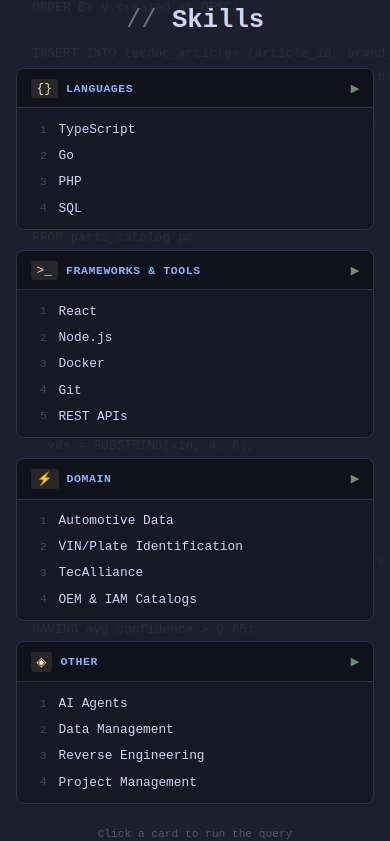
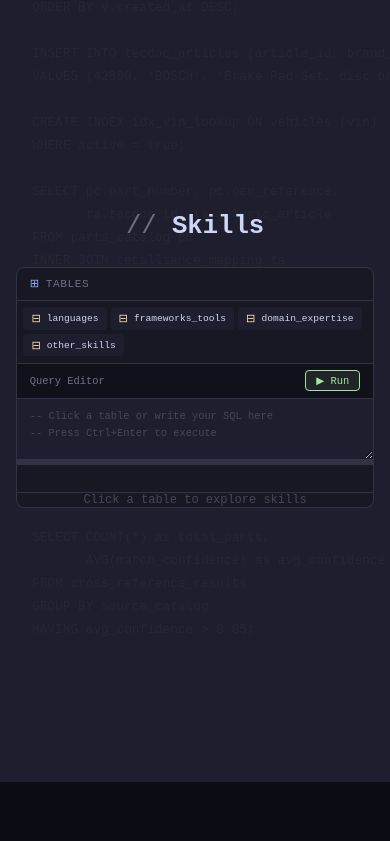
Before and after one commit to boosarnaud-lang/boosarnaud-lang.github.io, a React (Vite) app in the folder portfolio-react/: page / in a window 390 px wide. Shown: the part 1750-2591 px from the top of the page. Built offline with nearby package versions, Linux system fonts and the light colour scheme.

Commit message:
feat: skills section as interactive SQL console with table explorer

```diff
--- a/portfolio-react/src/sections/Skills.css
+++ b/portfolio-react/src/sections/Skills.css
@@ -17,7 +17,7 @@
   inset: 0;
   overflow: hidden;
   pointer-events: none;
-  opacity: 0.07;
+  opacity: 0.05;
 }
 
 .skills__code-scroll {
@@ -94,7 +94,7 @@
 .skills__content {
   position: relative;
   z-index: 2;
-  max-width: 950px;
+  max-width: 1050px;
   width: 100%;
 }
 
@@ -102,7 +102,7 @@
   font-size: clamp(1.6rem, 4vw, 2.5rem);
   font-weight: 700;
   color: #cdd6f4;
-  margin: 0 0 clamp(2rem, 4vh, 3rem);
+  margin: 0 0 clamp(1.5rem, 3vh, 2.5rem);
   text-align: center;
 }
 
@@ -111,205 +111,281 @@
   font-weight: 400;
 }
 
-.skills__hint {
-  text-align: center;
-  color: #6c7086;
-  font-size: 0.7rem;
-  margin-top: 1.5rem;
-  opacity: 0.7;
-}
-
-/* Grid */
-.skills__grid {
-  display: grid;
-  grid-template-columns: repeat(auto-fit, minmax(200px, 1fr));
-  gap: 1.25rem;
-}
-
-/* Cards */
-.skills__card {
-  background: #181825;
+/* Workspace: explorer + console side by side */
+.skills__workspace {
+  display: flex;
+  gap: 1px;
+  background: #313244;
   border: 1px solid #313244;
   border-radius: 8px;
   overflow: hidden;
-  cursor: pointer;
-  transition: transform 0.2s, border-color 0.2s, box-shadow 0.2s;
-  position: relative;
+  min-height: 380px;
 }
 
-.skills__card:hover {
-  transform: translateY(-3px);
-  border-color: #89b4fa;
-  box-shadow: 0 4px 20px rgba(137, 180, 250, 0.1);
+/* Left: table explorer */
+.skills__explorer {
+  flex: 0 0 200px;
+  background: #181825;
+  display: flex;
+  flex-direction: column;
 }
 
-/* Front (default list view) */
-.skills__card-front {
-  transition: opacity 0.3s ease, transform 0.3s ease;
+.skills__explorer-header {
+  padding: 0.6rem 0.8rem;
+  font-size: 0.7rem;
+  color: #6c7086;
+  text-transform: uppercase;
+  letter-spacing: 0.05em;
+  border-bottom: 1px solid #313244;
+  display: flex;
+  align-items: center;
+  gap: 6px;
 }
 
-/* Query view (hidden by default) */
-.skills__card-query {
-  position: absolute;
-  inset: 0;
-  opacity: 0;
-  transform: scale(0.95);
-  pointer-events: none;
-  transition: opacity 0.3s ease, transform 0.3s ease;
+.skills__explorer-icon {
+  color: #89b4fa;
+}
+
+.skills__tables {
+  list-style: none;
+  margin: 0;
+  padding: 0.25rem 0;
+  flex: 1;
+}
+
+.skills__table-item {
+  padding: 0.5rem 0.8rem;
+  font-size: 0.75rem;
+  color: #cdd6f4;
+  cursor: pointer;
+  display: flex;
+  align-items: center;
+  gap: 6px;
+  transition: background 0.15s;
+}
+
+.skills__table-item:hover {
+  background: rgba(137, 180, 250, 0.08);
+}
+
+.skills__table-item.active {
+  background: rgba(166, 227, 161, 0.1);
+  color: #a6e3a1;
+}
+
+.skills__table-icon {
+  color: #f9e2af;
+  font-size: 0.7rem;
+}
+
+.skills__table-rows {
+  margin-left: auto;
+  font-size: 0.6rem;
+  color: #45475a;
+  background: #313244;
+  padding: 1px 5px;
+  border-radius: 3px;
+}
+
+/* Right: console area */
+.skills__console {
+  flex: 1;
+  display: flex;
+  flex-direction: column;
+  min-width: 0;
+}
+
+/* Query editor */
+.skills__editor {
+  border-bottom: 1px solid #313244;
+}
+
+.skills__editor-header {
+  display: flex;
+  align-items: center;
+  justify-content: space-between;
+  padding: 0.4rem 0.8rem;
+  background: #11111b;
+  border-bottom: 1px solid #313244;
+  font-size: 0.65rem;
+  color: #6c7086;
+}
+
+.skills__run-btn {
+  font-family: inherit;
+  font-size: 0.65rem;
+  padding: 3px 10px;
+  border-radius: 4px;
+  border: 1px solid #a6e3a1;
+  background: rgba(166, 227, 161, 0.1);
+  color: #a6e3a1;
+  cursor: pointer;
+  transition: background 0.2s;
+}
+
+.skills__run-btn:hover {
+  background: rgba(166, 227, 161, 0.2);
+}
+
+.skills__run-btn:disabled {
+  opacity: 0.5;
+  cursor: not-allowed;
+}
+
+.skills__textarea {
+  width: 100%;
+  min-height: 90px;
+  padding: 0.6rem 0.8rem;
+  background: #1e1e2e;
+  color: #a6e3a1;
+  border: none;
+  outline: none;
+  font-family: 'JetBrains Mono', 'Fira Code', monospace;
+  font-size: 0.72rem;
+  line-height: 1.6;
+  resize: vertical;
+}
+
+.skills__textarea::placeholder {
+  color: #45475a;
+}
+
+/* Results */
+.skills__results {
+  flex: 1;
   display: flex;
   flex-direction: column;
   background: #181825;
 }
 
-/* Active/queried state */
-.skills__card--queried {
-  border-color: #a6e3a1;
-  box-shadow: 0 4px 24px rgba(166, 227, 161, 0.12);
+.skills__results-header {
+  padding: 0.4rem 0.8rem;
+  font-size: 0.6rem;
+  color: #6c7086;
+  border-bottom: 1px solid #313244;
+  min-height: 28px;
+  display: flex;
+  align-items: center;
 }
 
-.skills__card--queried .skills__card-front {
-  opacity: 0;
-  transform: scale(0.95);
-  pointer-events: none;
-}
-
-.skills__card--queried .skills__card-query {
-  opacity: 1;
-  transform: scale(1);
-  pointer-events: auto;
-  position: relative;
-}
-
-/* Card header */
-.skills__card-header {
-  display: flex;
-  align-items: center;
-  gap: 8px;
-  padding: 0.7rem 1rem;
-  background: #11111b;
-  border-bottom: 1px solid #313244;
-}
-
-.skills__card-header--query {
-  background: #0d3320;
-  border-bottom-color: #1a5c38;
-}
-
-.skills__card-icon {
-  font-size: 0.8rem;
-  color: #f9e2af;
-  background: rgba(249, 226, 175, 0.1);
-  padding: 2px 6px;
-  border-radius: 3px;
-}
-
-.skills__card-header--query .skills__card-icon {
-  color: #a6e3a1;
-  background: rgba(166, 227, 161, 0.1);
-}
-
-.skills__card-title {
-  font-size: 0.72rem;
-  font-weight: 600;
-  color: #89b4fa;
-  margin: 0;
-  text-transform: uppercase;
-  letter-spacing: 0.05em;
-  flex: 1;
-}
-
-.skills__card-header--query .skills__card-title {
+.skills__results-count {
   color: #a6e3a1;
 }
 
-.skills__card-run {
-  font-size: 0.7rem;
-  color: #a6e3a1;
-  opacity: 0.6;
-  transition: opacity 0.2s;
+.skills__results-loading {
+  color: #f9e2af;
+  animation: pulse 1s ease-in-out infinite;
 }
 
-.skills__card:hover .skills__card-run {
-  opacity: 1;
+@keyframes pulse {
+  0%, 100% { opacity: 1; }
+  50% { opacity: 0.4; }
 }
 
-.skills__card--queried .skills__card-run {
-  color: #f38ba8;
+.skills__results-empty {
+  flex: 1;
+  display: flex;
+  align-items: center;
+  justify-content: center;
+  color: #45475a;
+  font-size: 0.75rem;
 }
 
-/* List items */
-.skills__list {
-  list-style: none;
-  margin: 0;
-  padding: 0.5rem 0;
+.skills__results-error {
+  padding: 0.8rem;
+  color: #f38ba8;
+  font-size: 0.7rem;
 }
 
-.skills__list-item {
-  font-size: 0.85rem;
-  color: #cdd6f4;
-  padding: 0.4rem 1rem;
-  display: flex;
-  align-items: center;
-  gap: 12px;
-  transition: background 0.15s;
+/* Results table */
+.skills__results-table-wrapper {
+  flex: 1;
+  overflow: auto;
+  padding: 0;
 }
 
-.skills__list-item:hover {
-  background: rgba(137, 180, 250, 0.05);
+.skills__results-table {
+  width: 100%;
+  border-collapse: collapse;
+  font-size: 0.72rem;
 }
 
-.skills__line-num {
-  font-size: 0.7rem;
-  color: #45475a;
-  min-width: 16px;
-  text-align: right;
-  user-select: none;
+.skills__results-table th {
+  text-align: left;
+  padding: 0.4rem 0.8rem;
+  color: #89b4fa;
+  font-weight: 600;
+  background: #11111b;
+  border-bottom: 1px solid #313244;
+  white-space: nowrap;
 }
 
-/* Query code view */
-.skills__query-code {
-  font-family: 'JetBrains Mono', 'Fira Code', monospace;
-  font-size: 0.68rem;
-  line-height: 1.6;
-  color: #a6e3a1;
-  padding: 0.75rem 1rem;
-  margin: 0;
-  overflow-x: auto;
-  white-space: pre;
-  flex: 1;
+.skills__results-table td {
+  padding: 0.4rem 0.8rem;
+  color: #cdd6f4;
+  border-bottom: 1px solid rgba(49, 50, 68, 0.5);
+}
+
+.skills__results-table tr:hover td {
+  background: rgba(137, 180, 250, 0.04);
 }
 
 /* Responsive */
 @media (max-width: 768px) {
-  .skills__grid {
-    grid-template-columns: repeat(2, 1fr);
+  .skills__workspace {
+    flex-direction: column;
+    min-height: auto;
+  }
+
+  .skills__explorer {
+    flex: none;
+    flex-direction: column;
+  }
+
+  .skills__tables {
+    display: flex;
+    flex-wrap: wrap;
+    padding: 0.4rem;
+    gap: 0.25rem;
+  }
+
+  .skills__table-item {
+    padding: 0.4rem 0.6rem;
+    font-size: 0.65rem;
+    border-radius: 4px;
+    background: #1e1e2e;
+  }
+
+  .skills__table-rows {
+    display: none;
   }
 
   .skills__ide-tabs {
     display: none;
   }
 
-  .skills__query-code {
-    font-size: 0.6rem;
+  .skills__textarea {
+    min-height: 70px;
   }
 }
 
-@media (max-width: 500px) {
-  .skills__grid {
-    grid-template-columns: 1fr;
+@media (max-width: 480px) {
+  .skills__table-item {
+    font-size: 0.6rem;
+    padding: 0.3rem 0.5rem;
   }
 
-  .skills__card-header {
-    padding: 0.6rem 0.85rem;
+  .skills__textarea {
+    font-size: 0.65rem;
+    min-height: 60px;
   }
 
-  .skills__list-item {
-    padding: 0.35rem 0.85rem;
-    font-size: 0.8rem;
+  .skills__results-table {
+    font-size: 0.65rem;
   }
 
-  .skills__query-code {
-    font-size: 0.58rem;
-    padding: 0.6rem 0.75rem;
+  .skills__results-table th,
+  .skills__results-table td {
+    padding: 0.3rem 0.5rem;
   }
 }
--- a/portfolio-react/src/sections/Skills.jsx
+++ b/portfolio-react/src/sections/Skills.jsx
@@ -1,82 +1,91 @@
 import { useState } from 'react';
 import './Skills.css';
 
-const groups = [
+const tables = [
   {
-    title: 'Languages',
-    icon: '{}',
-    items: ['TypeScript', 'Go', 'PHP', 'SQL'],
-    query: `SELECT name, proficiency
-FROM developer_skills
-WHERE category = 'languages'
-ORDER BY proficiency DESC;
-
--- Result:
--- TypeScript  | ████████░░ expert
--- Go          | ███████░░░ advanced
--- PHP         | ████████░░ expert
--- SQL         | ███████░░░ advanced`,
+    name: 'languages',
+    query: `SELECT name, level FROM languages ORDER BY level DESC;`,
+    columns: ['name', 'level'],
+    rows: [
+      ['TypeScript', 'expert'],
+      ['Go', 'advanced'],
+      ['PHP', 'expert'],
+      ['SQL', 'advanced'],
+    ],
   },
   {
-    title: 'Frameworks & Tools',
-    icon: '>_',
-    items: ['React', 'Node.js', 'Docker', 'Git', 'REST APIs'],
-    query: `SELECT tool_name, years_exp, daily_use
-FROM tech_stack
-WHERE type IN ('framework', 'tool')
-  AND status = 'active';
-
--- Result:
--- React     | 6y  | ✓
--- Node.js   | 8y  | ✓
--- Docker    | 5y  | ✓
--- Git       | 14y | ✓
--- REST APIs | 12y | ✓`,
+    name: 'frameworks_tools',
+    query: `SELECT name, years, daily_use FROM frameworks_tools WHERE active = true;`,
+    columns: ['name', 'years', 'daily_use'],
+    rows: [
+      ['React', '6', '✓'],
+      ['Node.js', '8', '✓'],
+      ['Docker', '5', '✓'],
+      ['Git', '14', '✓'],
+      ['REST APIs', '12', '✓'],
+    ],
   },
   {
-    title: 'Domain',
-    icon: '⚡',
-    items: [
-      'Automotive Data',
-      'VIN/Plate Identification',
-      'TecAlliance',
-      'OEM & IAM Catalogs',
+    name: 'domain_expertise',
+    query: `SELECT domain, specialization FROM domain_expertise WHERE depth = 'expert';`,
+    columns: ['domain', 'specialization'],
+    rows: [
+      ['Automotive Data', '14 years'],
+      ['VIN/Plate ID', 'decoding & resolution'],
+      ['TecAlliance', 'TecDoc, TecCom'],
+      ['OEM & IAM Catalogs', 'cross-referencing'],
     ],
-    query: `SELECT expertise, specialization
-FROM domain_knowledge
-WHERE industry = 'automotive'
-  AND depth = 'expert';
-
--- Result:
--- Automotive Data      | 14 years
--- VIN/Plate ID         | decoding & resolution
--- TecAlliance          | TecDoc, TecCom
--- OEM & IAM Catalogs   | cross-referencing`,
   },
   {
-    title: 'Other',
-    icon: '◈',
-    items: [
-      'AI Agents',
-      'Data Management',
-      'Reverse Engineering',
-      'Project Management',
+    name: 'other_skills',
+    query: `SELECT skill, context FROM other_skills ORDER BY relevance DESC;`,
+    columns: ['skill', 'context'],
+    rows: [
+      ['AI Agents', 'Kiro, Cursor, LLM tooling'],
+      ['Data Management', 'ETL, pipelines, QA'],
+      ['Reverse Engineering', 'protocols, formats'],
+      ['Project Management', 'consulting, delivery'],
     ],
-    query: `SELECT skill, context
-FROM additional_competencies
-WHERE active = true
-ORDER BY relevance DESC;
-
--- Result:
--- AI Agents          | Kiro, Cursor, LLM tools
--- Data Management    | ETL, pipelines, QA
--- Reverse Eng.      | protocols, formats
--- Project Mgmt      | consulting, delivery`,
   },
 ];
 
 export default function Skills() {
-  const [activeCard, setActiveCard] = useState(null);
+  const [currentQuery, setCurrentQuery] = useState('');
+  const [result, setResult] = useState(null);
+  const [isRunning, setIsRunning] = useState(false);
+
+  const runQuery = (query) => {
+    setCurrentQuery(query);
+    setIsRunning(true);
+    setResult(null);
+
+    // Simulate execution delay
+    setTimeout(() => {
+      const table = tables.find((t) => query.includes(t.name));
+      if (table) {
+        setResult(table);
+      } else {
+        setResult({ error: `Table not found. Available tables: ${tables.map(t => t.name).join(', ')}` });
+      }
+      setIsRunning(false);
+    }, 600);
+  };
+
+  const handleTableClick = (table) => {
+    runQuery(table.query);
+  };
+
+  const handleRun = () => {
+    if (currentQuery.trim()) {
+      runQuery(currentQuery);
+    }
+  };
+
+  const handleKeyDown = (e) => {
+    if ((e.ctrlKey || e.metaKey) && e.key === 'Enter') {
+      handleRun();
+    }
+  };
 
   return (
     <section id="skills" className="skills">
@@ -120,15 +129,14 @@
         </div>
       </div>
 
-      {/* IDE-style top bar */}
+      {/* IDE top bar */}
       <div className="skills__ide-bar">
         <div className="skills__ide-dots">
           <span></span><span></span><span></span>
         </div>
         <div className="skills__ide-tabs">
-          <span className="skills__ide-tab active">skills.ts</span>
-          <span className="skills__ide-tab">config.go</span>
-          <span className="skills__ide-tab">schema.sql</span>
+          <span className="skills__ide-tab">skills_db</span>
+          <span className="skills__ide-tab active">query.sql</span>
         </div>
       </div>
 
@@ -137,44 +145,94 @@
           <span className="skills__title-comment">// </span>Skills
         </h2>
 
-        <div className="skills__grid">
-          {groups.map((group) => (
-            <div
-              key={group.title}
-              className={`skills__card ${activeCard === group.title ? 'skills__card--queried' : ''}`}
-              onClick={() => setActiveCard(activeCard === group.title ? null : group.title)}
-            >
-              {/* Default view: list */}
-              <div className="skills__card-front">
-                <div className="skills__card-header">
-                  <span className="skills__card-icon">{group.icon}</span>
-                  <h3 className="skills__card-title">{group.title}</h3>
-                  <span className="skills__card-run" title="Run query">▶</span>
-                </div>
-                <ul className="skills__list">
-                  {group.items.map((item, i) => (
-                    <li key={item} className="skills__list-item">
-                      <span className="skills__line-num">{i + 1}</span>
-                      {item}
-                    </li>
-                  ))}
-                </ul>
+        <div className="skills__workspace">
+          {/* Left: table explorer */}
+          <div className="skills__explorer">
+            <div className="skills__explorer-header">
+              <span className="skills__explorer-icon">⊞</span>
+              Tables
+            </div>
+            <ul className="skills__tables">
+              {tables.map((table) => (
+                <li
+                  key={table.name}
+                  className={`skills__table-item ${currentQuery.includes(table.name) ? 'active' : ''}`}
+                  onClick={() => handleTableClick(table)}
+                >
+                  <span className="skills__table-icon">⊟</span>
+                  {table.name}
+                  <span className="skills__table-rows">{table.rows.length}</span>
+                </li>
+              ))}
+            </ul>
+          </div>
+
+          {/* Right: console */}
+          <div className="skills__console">
+            {/* Query editor */}
+            <div className="skills__editor">
+              <div className="skills__editor-header">
+                <span>Query Editor</span>
+                <button className="skills__run-btn" onClick={handleRun} disabled={isRunning}>
+                  {isRunning ? '⟳ Running...' : '▶ Run'}
+                </button>
+              </div>
+              <textarea
+                className="skills__textarea"
+                value={currentQuery}
+                onChange={(e) => setCurrentQuery(e.target.value)}
+                onKeyDown={handleKeyDown}
+                placeholder="-- Click a table or write your SQL here&#10;-- Press Ctrl+Enter to execute"
+                spellCheck={false}
+              />
+            </div>
+
+            {/* Results */}
+            <div className="skills__results">
+              <div className="skills__results-header">
+                {result && !result.error && (
+                  <span className="skills__results-count">
+                    {result.rows.length} row{result.rows.length > 1 ? 's' : ''} returned
+                  </span>
+                )}
+                {isRunning && <span className="skills__results-loading">Executing...</span>}
               </div>
 
-              {/* SQL view: shown on click */}
-              <div className="skills__card-query">
-                <div className="skills__card-header skills__card-header--query">
-                  <span className="skills__card-icon">⟳</span>
-                  <h3 className="skills__card-title">Query Result</h3>
-                  <span className="skills__card-run" title="Close">✕</span>
+              {result && result.error && (
+                <div className="skills__results-error">{result.error}</div>
+              )}
+
+              {result && !result.error && (
+                <div className="skills__results-table-wrapper">
+                  <table className="skills__results-table">
+                    <thead>
+                      <tr>
+                        {result.columns.map((col) => (
+                          <th key={col}>{col}</th>
+                        ))}
+                      </tr>
+                    </thead>
+                    <tbody>
+                      {result.rows.map((row, i) => (
+                        <tr key={i}>
+                          {row.map((cell, j) => (
+                            <td key={j}>{cell}</td>
+                          ))}
+                        </tr>
+                      ))}
+                    </tbody>
+                  </table>
                 </div>
-                <pre className="skills__query-code">{group.query}</pre>
-              </div>
+              )}
+
+              {!result && !isRunning && (
+                <div className="skills__results-empty">
+                  Click a table to explore skills
+                </div>
+              )}
             </div>
-          ))}
+          </div>
         </div>
-
-        <p className="skills__hint">Click a card to run the query</p>
       </div>
     </section>
   );
```
Also changed, not shown: 4 other files (tests, documents, lock files or other folders).
